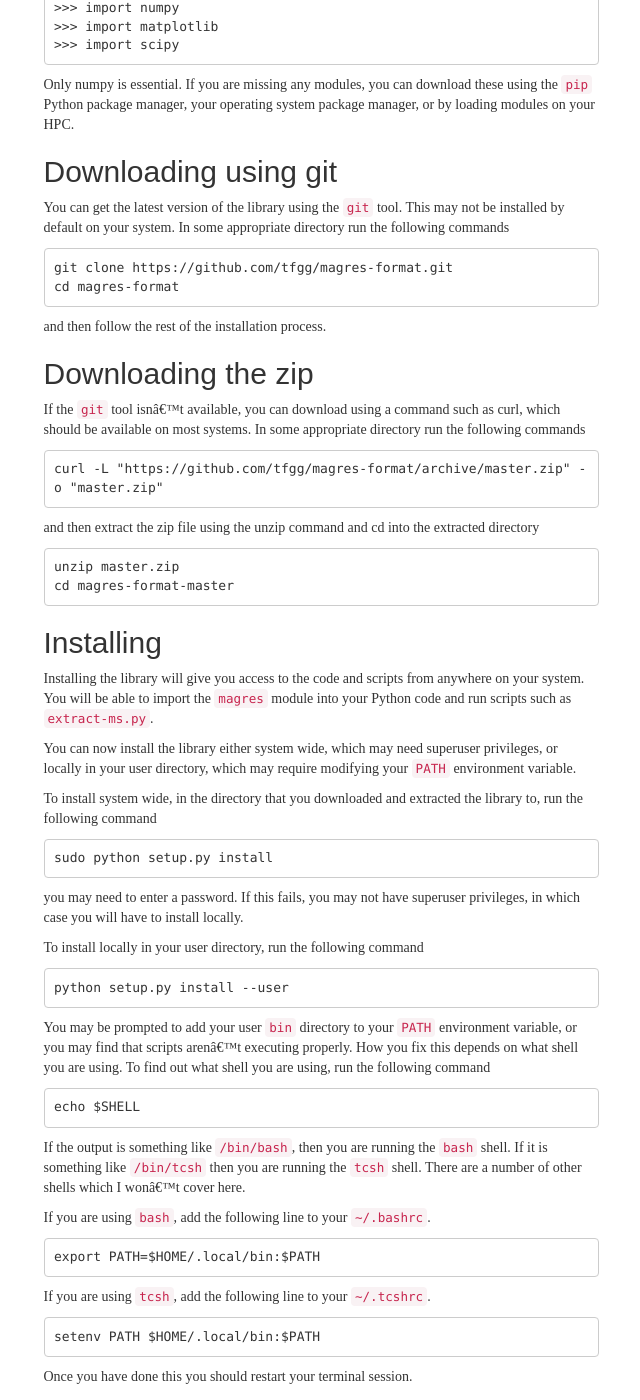
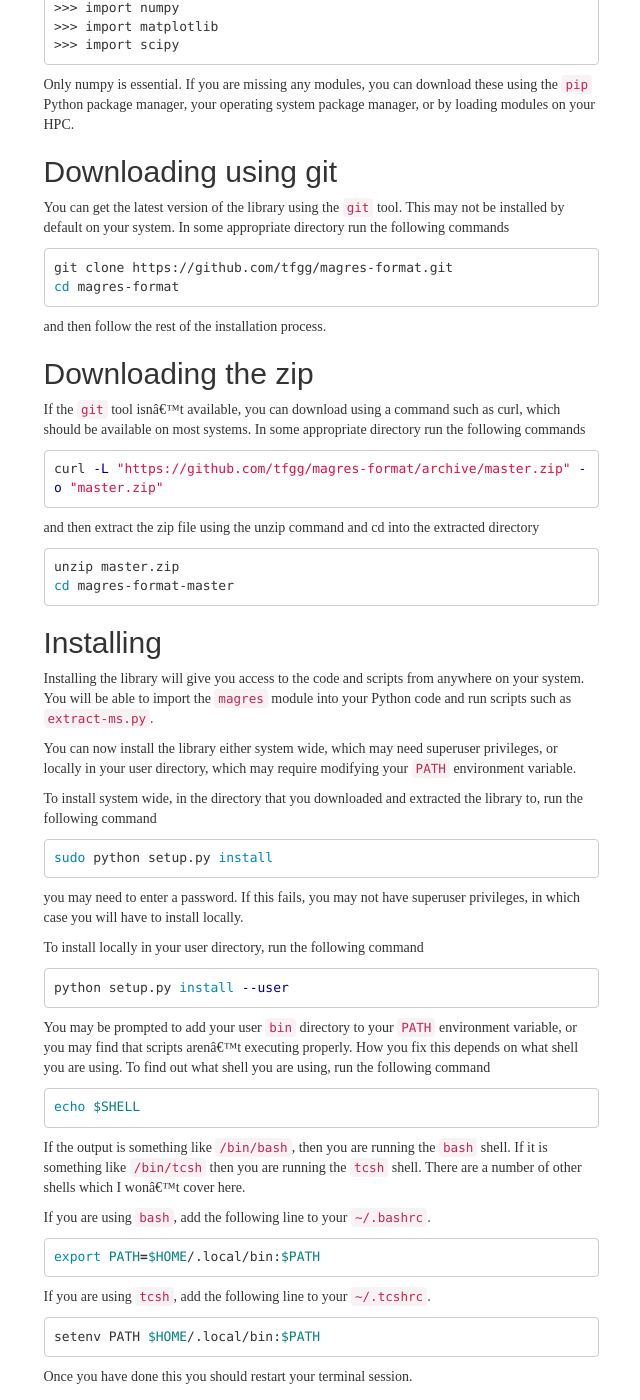
Before and after one commit to tfgg/tfgg.github.io, a Jekyll site: the page built from _pages/magres-python/magres_python_install.markdown, in a window 1280 px wide and 1400 px high, scrolled down 994 px. Shown: the whole window, without its empty margins (319-959 px from the left). Built offline with Jekyll 4.4.1, drawn with Linux system fonts in a browser that asks for light colours; some web fonts are replaced; Markdown is read by kramdown in place of the engine named in the settings; some of the changed text lies outside the part shown.

Commit message:
add syntax highlighting to installation instructions

````diff
--- a/_pages/magres-python/magres_python_install.markdown
+++ b/_pages/magres-python/magres_python_install.markdown
@@ -47,8 +47,10 @@ Downloading using git
 
 You can get the latest version of the library using the `git` tool. This may not be installed by default on your system. In some appropriate directory run the following commands
 
-    git clone https://github.com/tfgg/magres-format.git
-    cd magres-format
+```bash
+git clone https://github.com/tfgg/magres-format.git
+cd magres-format
+```
 
 and then follow the rest of the installation process.
 
@@ -57,12 +59,16 @@ Downloading the zip
 
 If the `git` tool isn't available, you can download using a command such as curl, which should be available on most systems. In some appropriate directory run the following commands
 
-    curl -L "https://github.com/tfgg/magres-format/archive/master.zip" -o "master.zip"
+```bash
+curl -L "https://github.com/tfgg/magres-format/archive/master.zip" -o "master.zip"
+```
 
 and then extract the zip file using the unzip command and cd into the extracted directory
 
-    unzip master.zip
-    cd magres-format-master
+```bash
+unzip master.zip
+cd magres-format-master
+```
 
 Installing
 ----------
@@ -73,27 +79,37 @@ You can now install the library either system wide, which may need superuser pri
 
 To install system wide, in the directory that you downloaded and extracted the library to, run the following command
 
-    sudo python setup.py install
+```bash
+sudo python setup.py install
+```
 
 you may need to enter a password. If this fails, you may not have superuser privileges, in which case you will have to install locally.
 
 To install locally in your user directory, run the following command
 
-    python setup.py install --user
+```bash
+python setup.py install --user
+```
 
 You may be prompted to add your user `bin` directory to your `PATH` environment variable, or you may find that scripts aren't executing properly. How you fix this depends on what shell you are using. To find out what shell you are using, run the following command
 
-    echo $SHELL
+```bash
+echo $SHELL
+```
 
 If the output is something like `/bin/bash`, then you are running the `bash` shell. If it is something like `/bin/tcsh` then you are running the `tcsh` shell. There are a number of other shells which I won't cover here.
 
 If you are using `bash`, add the following line to your `~/.bashrc`.
 
-    export PATH=$HOME/.local/bin:$PATH
+```bash
+export PATH=$HOME/.local/bin:$PATH
+```
 
 If you are using `tcsh`, add the following line to your `~/.tcshrc`.
 
-    setenv PATH $HOME/.local/bin:$PATH
+```bash
+setenv PATH $HOME/.local/bin:$PATH
+```
 
 Once you have done this you should restart your terminal session.
 
@@ -112,6 +128,8 @@ which should run without error.
 
 To check a script, navigate to a directory, preferably with a calculation in it, and run the following comand in the terminal
 
-    extract-ms.py --help
+```bash
+extract-ms.py --help
+```
 
 which should output the help information for the `extract-ms.py` script.
````
